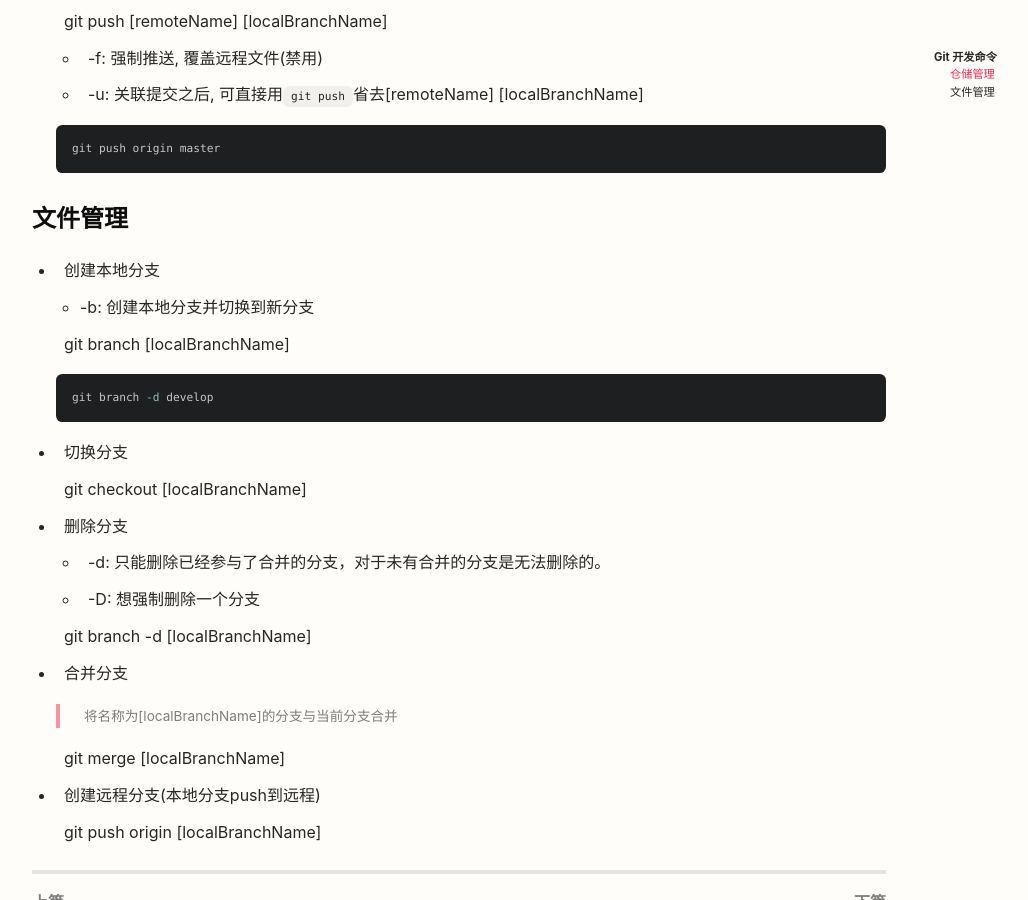
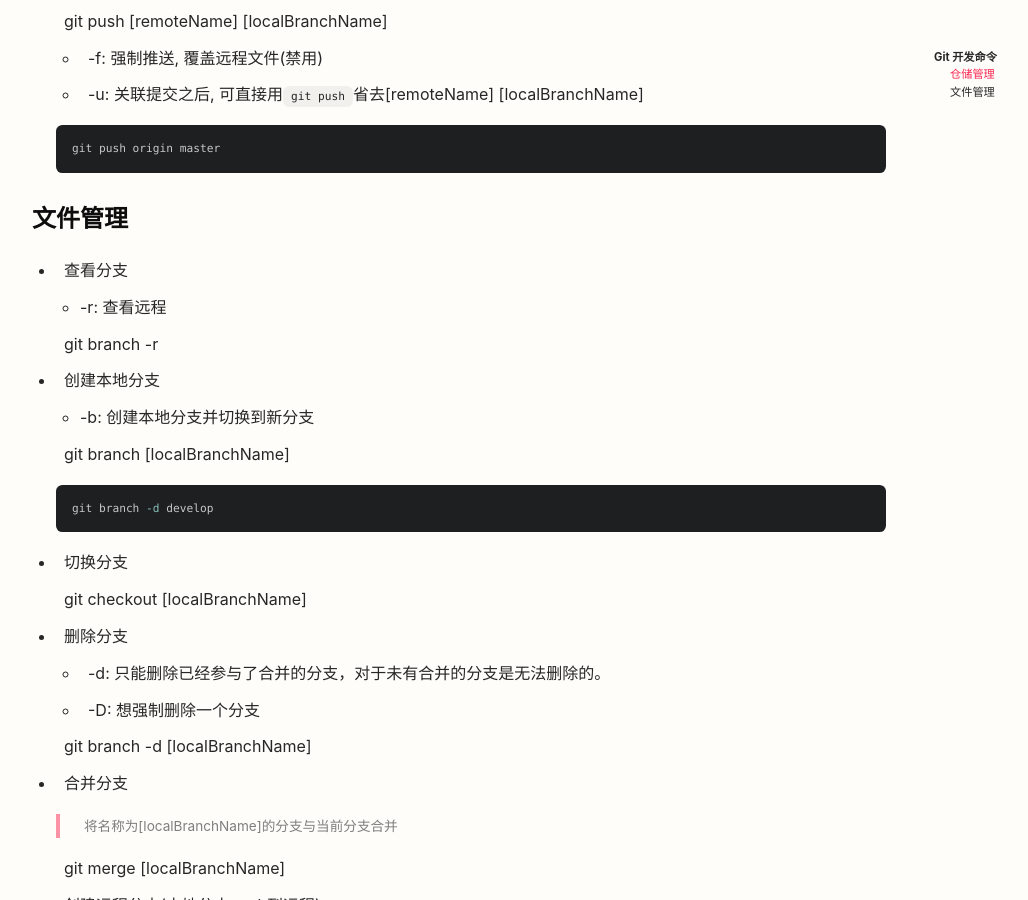
Before and after one commit to cloudland/cloudland.github.io, a Jekyll site: the page built from _posts/base/2021-06-03-git-command.md, in a window 1280 px wide and 900 px high, scrolled down 1022 px. Shown: the whole window, without its empty margins (71-1099 px from the left). Built offline with Jekyll 4.4.1, drawn with Linux system fonts in a browser that asks for light colours; nearby versions of some CDN libraries.

Commit message:
新增内容

```diff
--- a/_posts/base/2021-06-03-git-command.md
+++ b/_posts/base/2021-06-03-git-command.md
@@ -58,6 +58,12 @@ tags: 版本工具
 
 ### 文件管理
 
+* 查看分支
+
+  * -r: 查看远程
+
+  git branch -r
+
 * 创建本地分支
 
   * -b: 创建本地分支并切换到新分支
```
